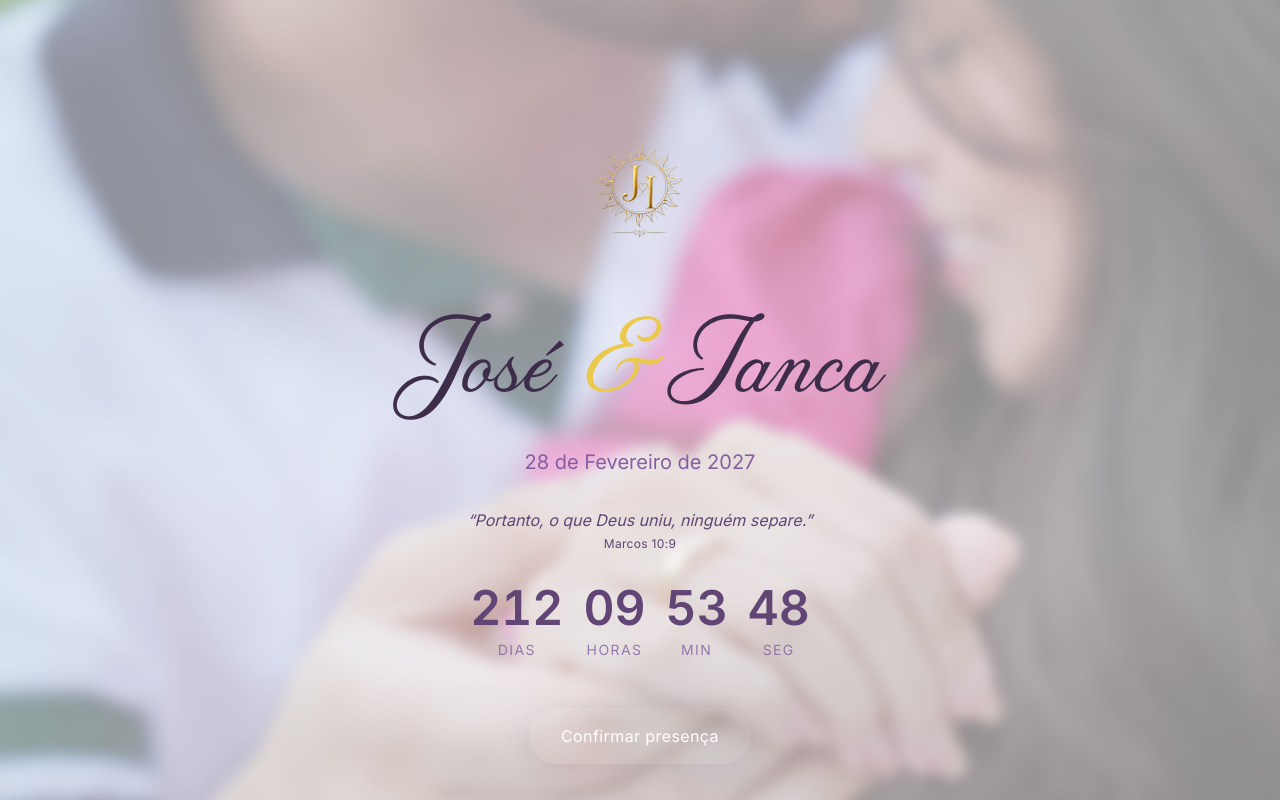
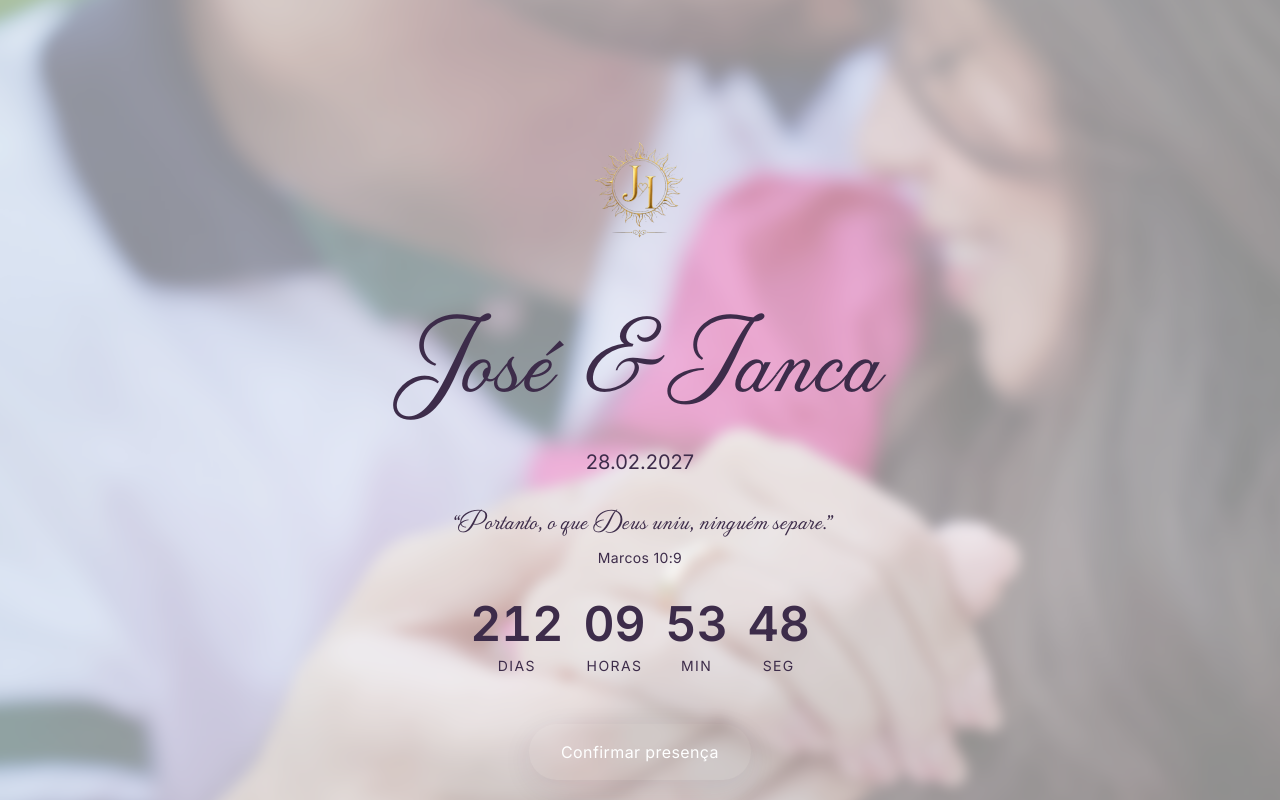
Before and after one commit to joseantoniocoelho98-wq/casamento-site, a Next.js app: page / in a window 1280 px wide. Shown: the top 800 px of the page. Built offline with nearby package versions, Linux system fonts and the light colour scheme.

Commit message:
Fonte do versiculo, data numerica e cores em amarelo manteiga

```diff
--- a/components/CountdownTimer.tsx
+++ b/components/CountdownTimer.tsx
@@ -10,10 +10,10 @@ interface CountdownTimerProps {
 function TimeBlock({ value, label }: { value: number; label: string }) {
   return (
     <div className="flex flex-col items-center">
-      <span className="text-3xl md:text-5xl font-body font-semibold text-lilac-800 tabular-nums">
+      <span className="text-3xl md:text-5xl font-body font-semibold text-butter-800 tabular-nums">
         {String(value).padStart(2, '0')}
       </span>
-      <span className="mt-2 text-xs md:text-sm uppercase tracking-widest text-lilac-700/80">
+      <span className="mt-2 text-xs md:text-sm uppercase tracking-widest text-butter-700/80">
         {label}
       </span>
     </div>
--- a/components/Hero.tsx
+++ b/components/Hero.tsx
@@ -54,28 +54,28 @@ export default function Hero() {
           initial={{ opacity: 0, y: 20 }}
           animate={{ opacity: 1, y: 0 }}
           transition={{ duration: 0.9, delay: 0.15 }}
-          className="text-5xl md:text-7xl lg:text-8xl text-lilac-900 leading-tight"
+          className="text-5xl md:text-7xl lg:text-8xl text-butter-800 leading-tight"
         >
-          José <span className="text-cream-600 italic">&</span> Ianca
+          José <span className="text-butter-500 italic">&</span> Ianca
         </motion.h1>
 
         <motion.p
           initial={{ opacity: 0, y: 10 }}
           animate={{ opacity: 1, y: 0 }}
           transition={{ duration: 0.8, delay: 0.3 }}
-          className="text-lg md:text-xl text-lilac-700"
+          className="text-lg md:text-xl text-butter-700"
         >
-          28 de Fevereiro de 2027
+          28.02.2027
         </motion.p>
 
         <motion.blockquote
           initial={{ opacity: 0 }}
           animate={{ opacity: 1 }}
           transition={{ duration: 1, delay: 0.5 }}
-          className="max-w-xl text-sm md:text-base italic text-lilac-800 leading-relaxed"
+          className="max-w-xl text-xl md:text-2xl font-display text-butter-700 leading-relaxed"
         >
           &ldquo;Portanto, o que Deus uniu, ninguém separe.&rdquo;
-          <span className="block not-italic mt-1 text-xs tracking-wide">
+          <span className="block font-body not-italic text-sm mt-2 tracking-wide text-butter-600">
             Marcos 10:9
           </span>
         </motion.blockquote>
@@ -98,7 +98,7 @@ export default function Hero() {
       <motion.div
         animate={{ y: [0, 8, 0] }}
         transition={{ duration: 1.8, repeat: Infinity, ease: 'easeInOut' }}
-        className="absolute bottom-8 left-1/2 -translate-x-1/2 text-lilac-600"
+        className="absolute bottom-8 left-1/2 -translate-x-1/2 text-butter-600"
       >
         <ChevronDown size={28} />
       </motion.div>
```
